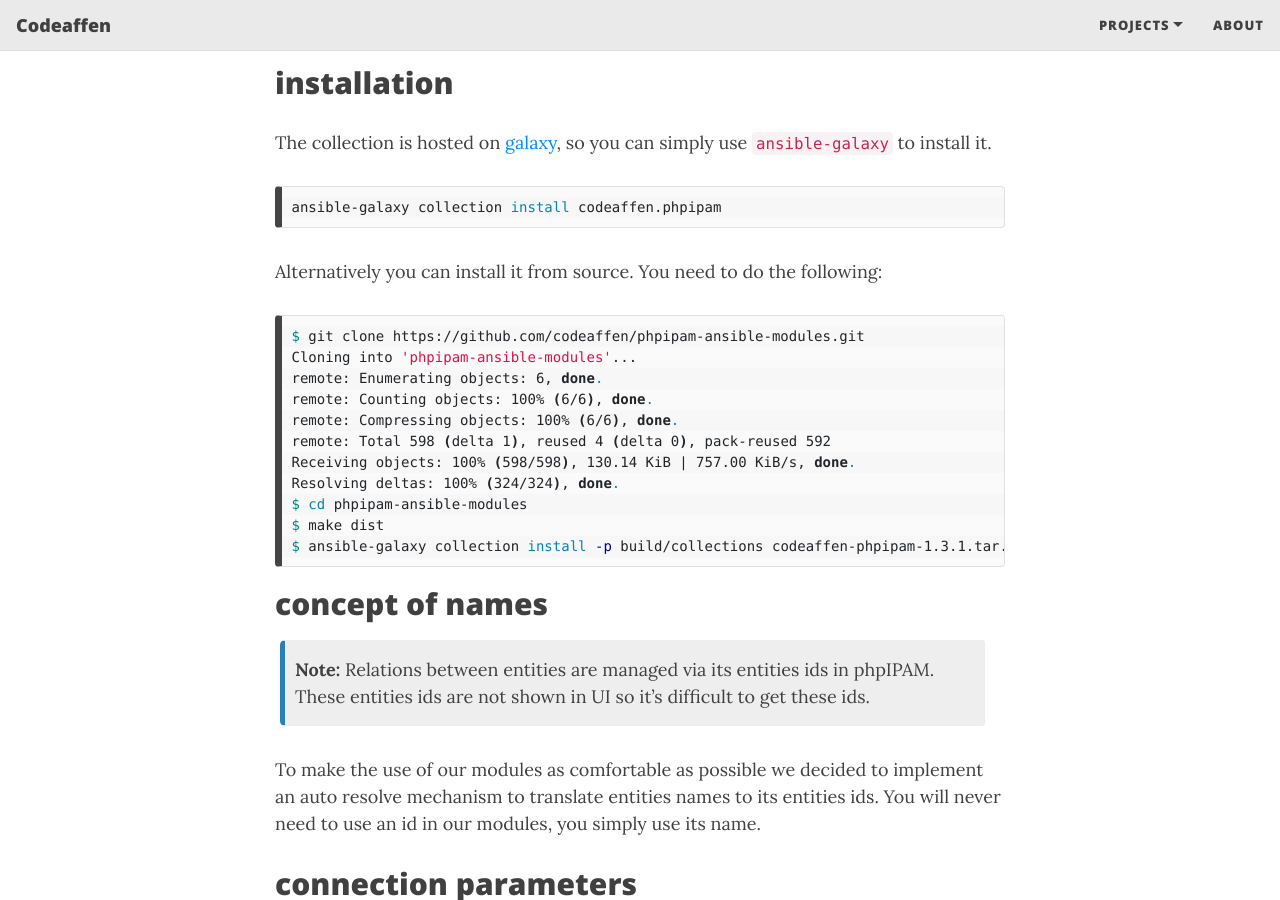
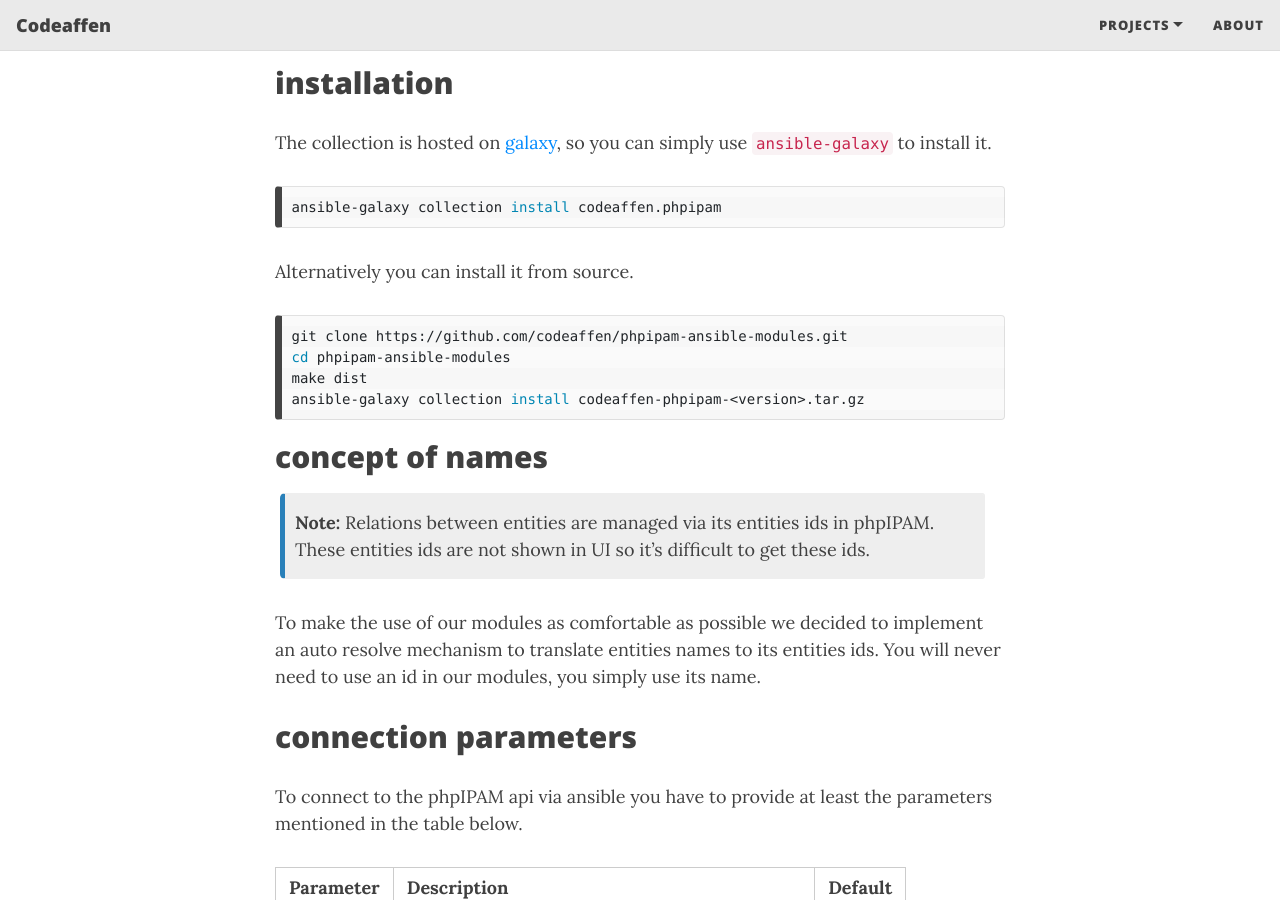
Before and after one commit to codeaffen/codeaffen.org, a Jekyll site: the page built from projects/phpipam-ansible-module.md, in a window 1280 px wide and 900 px high, scrolled down 745 px. Built offline with Jekyll 4.4.1, drawn with Linux system fonts in a browser that asks for light colours; nearby versions of some CDN libraries.

Commit message:
fix pam project page

```diff
--- a/projects/phpipam-ansible-module.md
+++ b/projects/phpipam-ansible-module.md
@@ -23,20 +23,13 @@ The collection is hosted on [galaxy](https://galaxy.ansible.com/codeaffen/phpipm
 ansible-galaxy collection install codeaffen.phpipam
 ~~~
 
-Alternatively you can install it from source. You need to do the following:
+Alternatively you can install it from source.
 
 ~~~bash
-$ git clone https://github.com/codeaffen/phpipam-ansible-modules.git
-Cloning into 'phpipam-ansible-modules'...
-remote: Enumerating objects: 6, done.
-remote: Counting objects: 100% (6/6), done.
-remote: Compressing objects: 100% (6/6), done.
-remote: Total 598 (delta 1), reused 4 (delta 0), pack-reused 592
-Receiving objects: 100% (598/598), 130.14 KiB | 757.00 KiB/s, done.
-Resolving deltas: 100% (324/324), done.
-$ cd phpipam-ansible-modules
-$ make dist
-$ ansible-galaxy collection install -p build/collections codeaffen-phpipam-1.3.1.tar.gz
+git clone https://github.com/codeaffen/phpipam-ansible-modules.git
+cd phpipam-ansible-modules
+make dist
+ansible-galaxy collection install codeaffen-phpipam-<version>.tar.gz
 ~~~
 
 ## concept of names
```
